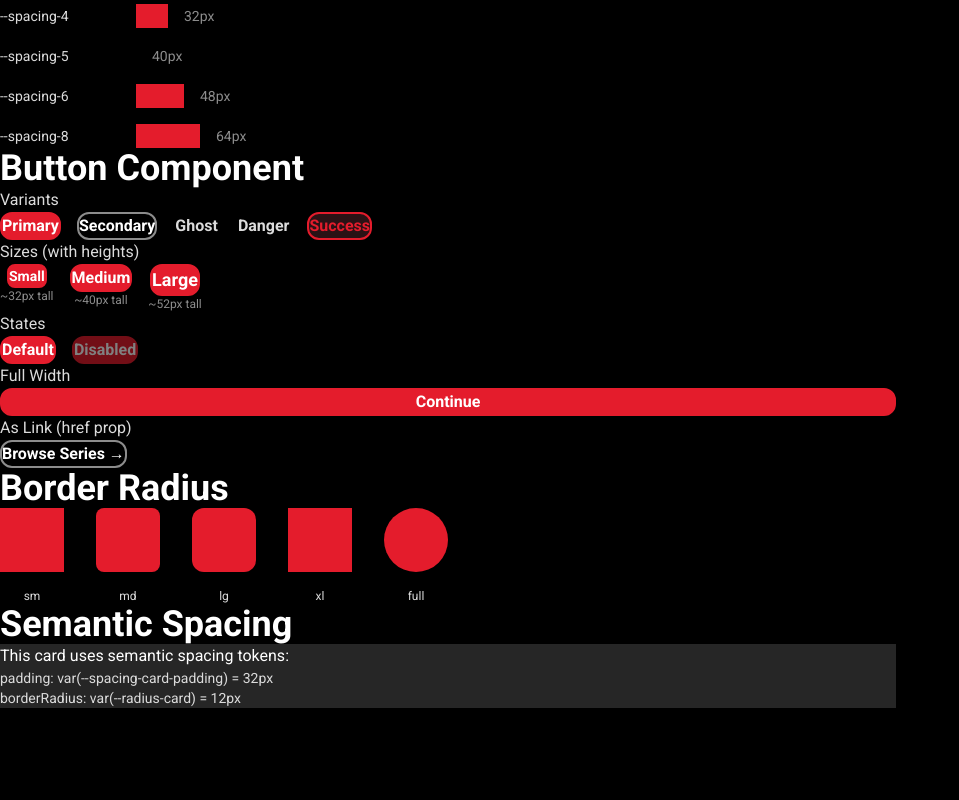
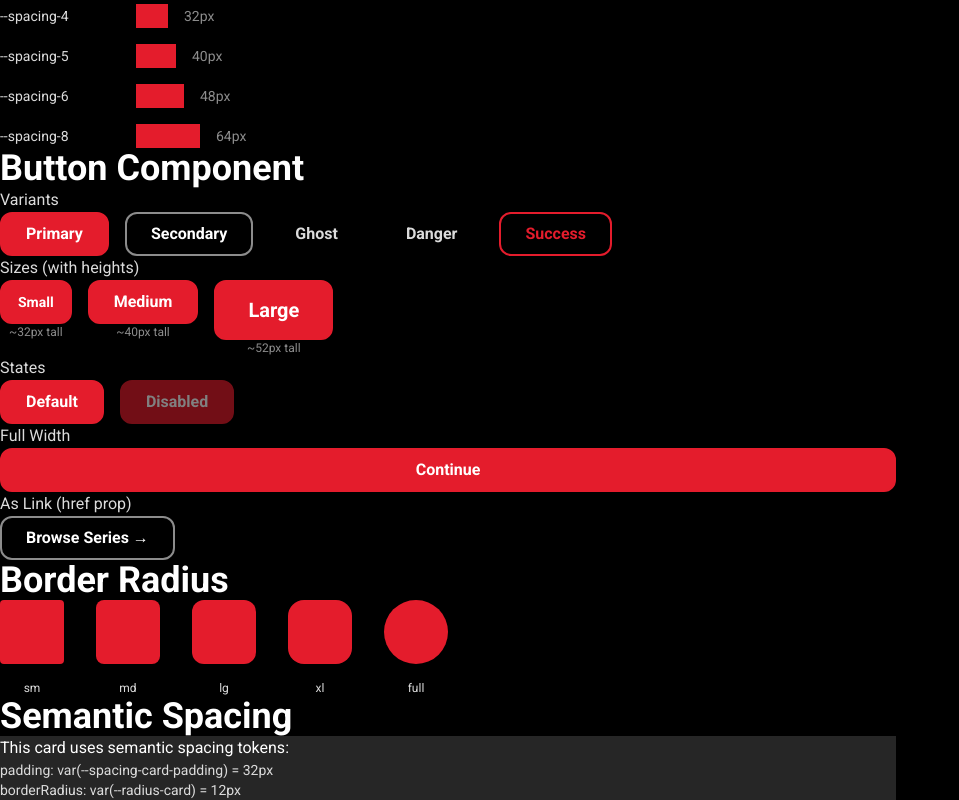
Before and after one commit to edwardstone1337/SCP, a Next.js app: page /components-test in a window 1280 px wide. Shown: the part 880-1680 px from the top of the page, without its empty margins (0-959 px from the left). Before the commit the page ends 1588 px from the top, so only its background shows below. Built offline with nearby package versions, Linux system fonts and the light colour scheme.

Commit message:
refactor: rewrite Button using pure CSS variables for design system control

```diff
--- a/app/globals.css
+++ b/app/globals.css
@@ -126,6 +126,39 @@
   --transition-slow: 300ms ease-in-out;
 }
 
+/*
+ * Design tokens in :root ensure availability for inline styles.
+ * Tailwind v4 only emits @theme variables used by utility classes,
+ * so tokens referenced only in style={{}} need explicit :root definitions.
+ */
+:root {
+  /* Spacing - 8px grid (ensure all used in components-test) */
+  --spacing-0: 0;
+  --spacing-1: 0.5rem;
+  --spacing-2: 1rem;
+  --spacing-3: 1.5rem;
+  --spacing-4: 2rem;
+  --spacing-5: 2.5rem;
+  --spacing-6: 3rem;
+  --spacing-8: 4rem;
+
+  /* Radius - override Tailwind defaults for component demo */
+  --radius-sm: 0.25rem;
+  --radius-md: 0.5rem;
+  --radius-lg: 0.75rem;
+  --radius-xl: 1rem;
+  --radius-full: 9999px;
+  --radius-button: var(--radius-lg);
+
+  /* Button inline-style tokens (not used by Tailwind utilities) */
+  --font-family-sans: var(--font-roboto), system-ui, sans-serif;
+  --transition-base: 200ms ease-in-out;
+  --border-width-normal: 2px;
+  --font-size-sm: 0.875rem;
+  --font-size-base: 1rem;
+  --font-size-lg: 1.25rem;
+}
+
 /* Base Styles */
 * {
   margin: 0;
@@ -142,3 +175,33 @@ body {
   -webkit-font-smoothing: antialiased;
   -moz-osx-font-smoothing: grayscale;
 }
+
+/* Button hover states by variant */
+button[data-variant="primary"]:not(:disabled):hover,
+a[data-variant="primary"]:hover {
+  background-color: var(--color-accent-hover);
+  border-color: var(--color-accent-hover);
+}
+
+button[data-variant="secondary"]:not(:disabled):hover,
+a[data-variant="secondary"]:hover {
+  border-color: var(--color-accent);
+  color: var(--color-accent);
+}
+
+button[data-variant="ghost"]:not(:disabled):hover,
+a[data-variant="ghost"]:hover {
+  background-color: var(--color-grey-9);
+  color: var(--color-text-primary);
+}
+
+button[data-variant="danger"]:not(:disabled):hover,
+a[data-variant="danger"]:hover {
+  border-color: var(--color-accent);
+  color: var(--color-accent);
+}
+
+button[data-variant="success"]:not(:disabled):hover,
+a[data-variant="success"]:hover {
+  background-color: var(--color-red-2);
+}
--- a/components/ui/button.tsx
+++ b/components/ui/button.tsx
@@ -1,8 +1,8 @@
-import { ButtonHTMLAttributes, ReactNode } from 'react'
+import { ButtonHTMLAttributes, ReactNode, CSSProperties } from 'react'
 import Link from 'next/link'
 import { cn } from '@/lib/utils/cn'
 
-interface ButtonProps extends Omit<ButtonHTMLAttributes<HTMLButtonElement>, 'className'> {
+interface ButtonProps extends Omit<ButtonHTMLAttributes<HTMLButtonElement>, 'className' | 'style'> {
   variant?: 'primary' | 'secondary' | 'ghost' | 'danger' | 'success'
   size?: 'sm' | 'md' | 'lg'
   fullWidth?: boolean
@@ -22,85 +22,101 @@ export function Button({
   type = 'button',
   ...props
 }: ButtonProps) {
-  const baseStyles = [
-    'inline-flex items-center justify-center',
-    'font-bold',
-    'transition-colors',
-    'disabled:opacity-50 disabled:cursor-not-allowed',
-  ]
-
-  const variants = {
-    primary: [
-      'bg-[var(--color-accent)]',
-      'text-[var(--color-text-primary)]',
-      'border-2 border-[var(--color-accent)]',
-      'hover:bg-[var(--color-accent-hover)]',
-      'hover:border-[var(--color-accent-hover)]',
-    ],
-    secondary: [
-      'bg-transparent',
-      'text-[var(--color-text-primary)]',
-      'border-2 border-[var(--color-grey-7)]',
-      'hover:border-[var(--color-accent)]',
-      'hover:text-[var(--color-accent)]',
-    ],
-    ghost: [
-      'bg-transparent',
-      'text-[var(--color-text-secondary)]',
-      'border-2 border-transparent',
-      'hover:text-[var(--color-text-primary)]',
-      'hover:bg-[var(--color-grey-9)]',
-    ],
-    danger: [
-      'bg-transparent',
-      'text-[var(--color-text-secondary)]',
-      'border-2 border-transparent',
-      'hover:text-[var(--color-accent)]',
-      'hover:border-[var(--color-accent)]',
-    ],
-    success: [
-      'bg-[var(--color-red-1)]',
-      'text-[var(--color-accent)]',
-      'border-2 border-[var(--color-accent)]',
-      'hover:bg-[var(--color-red-2)]',
-    ],
+  // Base styles using CSS variables
+  const baseStyle: CSSProperties = {
+    display: 'inline-flex',
+    alignItems: 'center',
+    justifyContent: 'center',
+    fontWeight: 700,
+    fontFamily: 'var(--font-family-sans)',
+    transition: 'all var(--transition-base)',
+    cursor: disabled ? 'not-allowed' : 'pointer',
+    opacity: disabled ? 0.5 : 1,
+    textDecoration: 'none',
+    borderWidth: 'var(--border-width-normal)',
+    borderStyle: 'solid',
   }
 
-  const sizes = {
-    sm: [
-      'text-sm',           // 14px text
-      'px-4',              // 16px horizontal (--spacing-2)
-      'py-2',              // 8px vertical (--spacing-1)
-      'rounded-md',
-    ].join(' '),
-    md: [
-      'text-base',         // 16px text
-      'px-6',              // 24px horizontal (--spacing-3)
-      'py-2',              // 8px vertical (--spacing-1) - gives ~40px height
-      'rounded-lg',
-    ].join(' '),
-    lg: [
-      'text-lg',           // 18px text
-      'px-8',              // 32px horizontal (--spacing-4)
-      'py-4',              // 16px vertical (--spacing-2)
-      'rounded-lg',
-    ].join(' '),
+  // Variant styles
+  const variantStyles: Record<string, CSSProperties> = {
+    primary: {
+      backgroundColor: 'var(--color-accent)',
+      color: 'var(--color-text-primary)',
+      borderColor: 'var(--color-accent)',
+    },
+    secondary: {
+      backgroundColor: 'transparent',
+      color: 'var(--color-text-primary)',
+      borderColor: 'var(--color-grey-7)',
+    },
+    ghost: {
+      backgroundColor: 'transparent',
+      color: 'var(--color-text-secondary)',
+      borderColor: 'transparent',
+    },
+    danger: {
+      backgroundColor: 'transparent',
+      color: 'var(--color-text-secondary)',
+      borderColor: 'transparent',
+    },
+    success: {
+      backgroundColor: 'var(--color-red-1)',
+      color: 'var(--color-accent)',
+      borderColor: 'var(--color-accent)',
+    },
   }
 
-  const widthClass = fullWidth ? 'w-full' : ''
+  // Size styles using our spacing tokens
+  const sizeStyles: Record<string, CSSProperties> = {
+    sm: {
+      fontSize: 'var(--font-size-sm)',
+      paddingLeft: 'var(--spacing-2)',   // 16px
+      paddingRight: 'var(--spacing-2)',  // 16px
+      paddingTop: 'var(--spacing-1)',    // 8px
+      paddingBottom: 'var(--spacing-1)', // 8px
+      borderRadius: 'var(--radius-button)',
+    },
+    md: {
+      fontSize: 'var(--font-size-base)',
+      paddingLeft: 'var(--spacing-3)',   // 24px
+      paddingRight: 'var(--spacing-3)',  // 24px
+      paddingTop: 'var(--spacing-1)',    // 8px - gives ~40px height
+      paddingBottom: 'var(--spacing-1)', // 8px
+      borderRadius: 'var(--radius-button)',
+    },
+    lg: {
+      fontSize: 'var(--font-size-lg)',
+      paddingLeft: 'var(--spacing-4)',   // 32px
+      paddingRight: 'var(--spacing-4)',  // 32px
+      paddingTop: 'var(--spacing-2)',    // 16px
+      paddingBottom: 'var(--spacing-2)', // 16px
+      borderRadius: 'var(--radius-button)',
+    },
+  }
 
-  const combinedClassName = cn(
-    ...baseStyles,
-    ...variants[variant],
-    sizes[size],
-    widthClass,
-    className
-  )
+  // Width style
+  const widthStyle: CSSProperties = fullWidth ? { width: '100%' } : {}
+
+  // Combine all styles
+  const combinedStyle: CSSProperties = {
+    ...baseStyle,
+    ...variantStyles[variant],
+    ...sizeStyles[size],
+    ...widthStyle,
+  }
+
+  // Minimal className for layout utilities only
+  const combinedClassName = cn(className)
 
   // If href is provided, render as Link
   if (href) {
     return (
-      <Link href={href} className={combinedClassName}>
+      <Link
+        href={href}
+        className={combinedClassName}
+        style={combinedStyle}
+        data-variant={variant}
+      >
         {children}
       </Link>
     )
@@ -112,6 +128,8 @@ export function Button({
       type={type}
       disabled={disabled}
       className={combinedClassName}
+      style={combinedStyle}
+      data-variant={variant}
       {...props}
     >
       {children}
```
